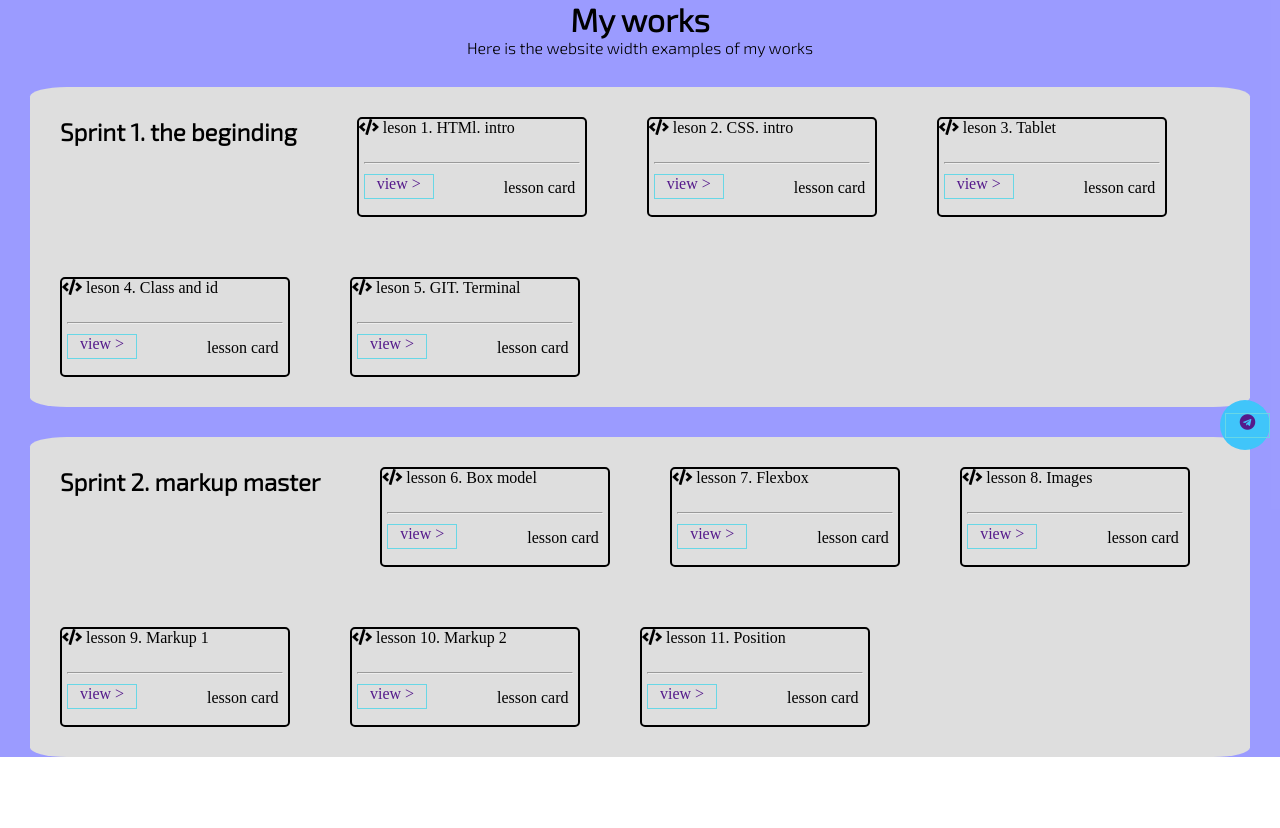
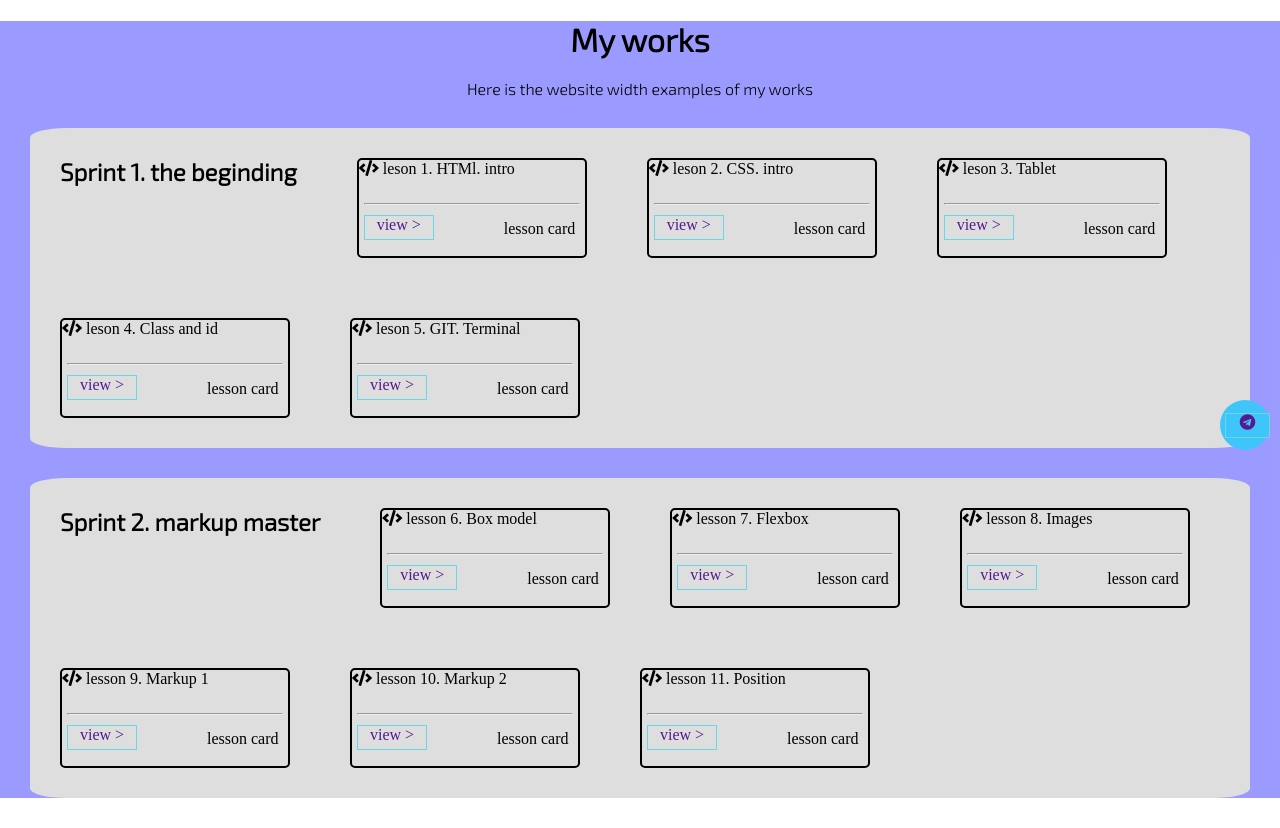
Before and after one commit to molekylaigor/work-9-10, a plain HTML site: page index.html in a window 1280 px wide. Before the commit the page ends 800 px from the top, so only its background shows below. Drawn offline with Linux system fonts and the light colour scheme.

Commit message:
add files

```diff
--- a/index.html
+++ b/index.html
@@ -5,7 +5,7 @@
     <meta http-equiv="X-UA-Compatible" content="IE=edge">
     <meta name="viewport" content="width=device-width, initial-scale=1.0">
     <title>Document</title>
-
+    <link rel="stylesheet" href="./assets/css/normalize.css">
     <link rel="stylesheet" href="./assets/css/work.css">
     <link rel="stylesheet" href="./assets/fontawesome/css/all.css">
 </head>
```
